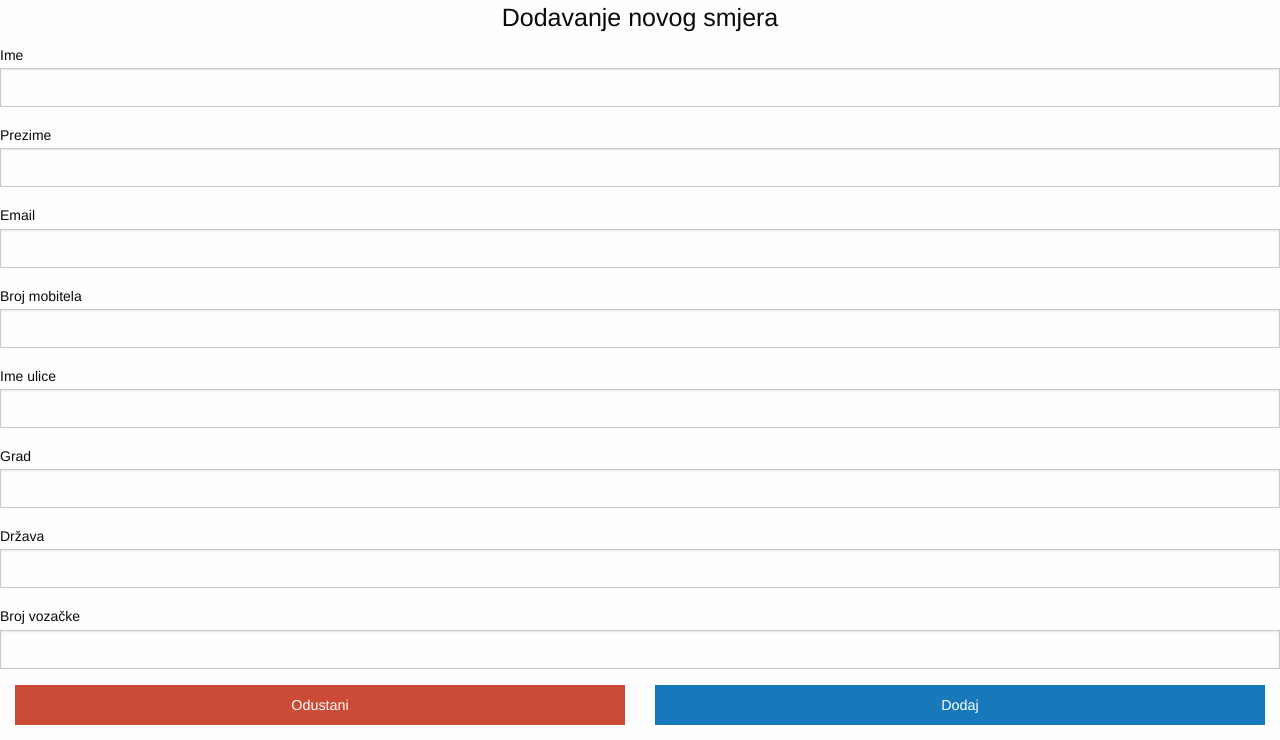
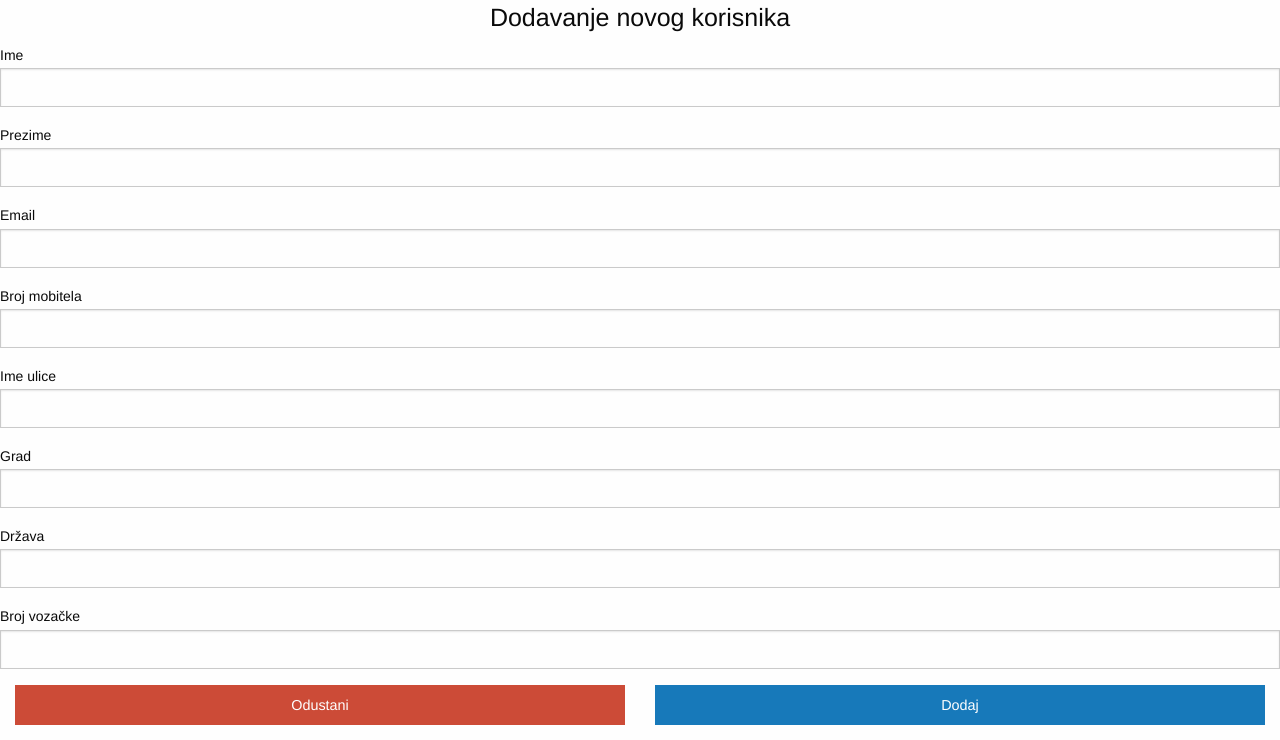
Before and after one commit to majera96/PP25-Zavrsni-rad, a PHP site: template rentacarapp.hr/app/view/privatno/korisnici/create.phtml in a window 1280 px wide. Shown: the top 740 px of the page. Run offline with PHP 8.4, Linux system fonts and the light colour scheme; the template is opened without the code that fills it, so the values that code supplies are empty.

Commit message:
popravak korisnika #2

```diff
--- a/rentacarapp.hr/app/view/privatno/korisnici/create.phtml
+++ b/rentacarapp.hr/app/view/privatno/korisnici/create.phtml
@@ -1,6 +1,6 @@
 <form method="post"
 action="<?=App::config('url')?>korisnik/novi">
-  <h4 class="text-center">Dodavanje novog smjera</h4>
+  <h4 class="text-center">Dodavanje novog korisnika</h4>
   <label>Ime
     <input type="text" name="ime" value="<?=$korisnik->ime?>" />
   </label>
```
